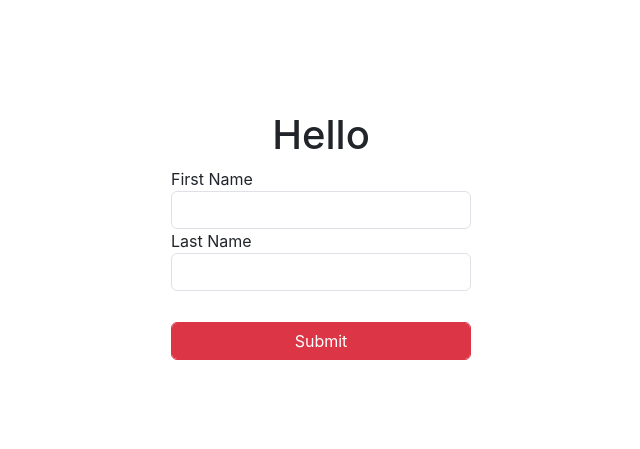
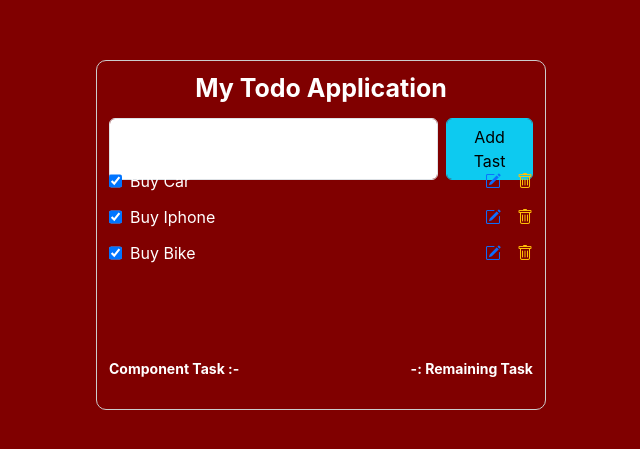
Before and after one commit to raosavan96/ReactJs, a React (Create React App) app in the folder myfirst/: page / in a window 1280 px wide. Shown: the part 165-614 px from the top of the page, without its empty margins (319-959 px from the left). Built offline with nearby package versions, Linux system fonts and the light colour scheme.

Commit message:
todo app

```diff
--- a/myfirst/public/index.html
+++ b/myfirst/public/index.html
@@ -20,6 +20,10 @@
       rel="stylesheet"
       integrity="sha384-QWTKZyjpPEjISv5WaRU9OFeRpok6YctnYmDr5pNlyT2bRjXh0JMhjY6hW+ALEwIH"
       crossorigin="anonymous"
+    />
+    <link
+      rel="stylesheet"
+      href="https://cdn.jsdelivr.net/npm/bootstrap-icons@1.11.3/font/bootstrap-icons.min.css"
     />
     <!--
       Notice the use of %PUBLIC_URL% in the tags above.
--- a/myfirst/src/App.js
+++ b/myfirst/src/App.js
@@ -2,7 +2,8 @@ import "./App.css";
 // import UseStateHook from "./Component/Hooks/UseState/UseState";
 // import Css from "./Component/Css/Css.jsx";
 // import Props from "./Component/Props/Props";
-import Form from "./Component/Form/Form";
+// import Form from "./Component/Form/Form";
+import Todo from "./Component/Todo/Todo";
 
 function App() {
   return (
@@ -10,7 +11,8 @@ function App() {
       {/* <Css /> */}
       {/* <Props /> */}
       {/* <UseStateHook /> */}
-      <Form />
+      {/* <Form /> */}
+      <Todo />
     </>
   );
 }
--- a/myfirst/src/Component/Form/Form.jsx
+++ b/myfirst/src/Component/Form/Form.jsx
@@ -42,7 +42,7 @@ function Form() {
           />
 
           <h5 className="mt-3" style={{ color: "red" }}>
-            {value}
+            {value === "" ? "Error" : value}
           </h5>
           <button className="form-control btn btn-danger" type="submit">
             Submit
--- /dev/null
+++ b/myfirst/src/Component/Todo/Todo.jsx
@@ -0,0 +1,89 @@
+import { useState } from "react";
+import TodoCss from "./Todo.module.css";
+
+function Todo() {
+  const allTask = [
+    {
+      taskName: "Buy Car",
+      complete: true,
+    },
+    {
+      taskName: "Buy Iphone",
+      complete: true,
+    },
+    {
+      taskName: "Buy Bike",
+      complete: true,
+    },
+  ];
+
+  const [task, setTast] = useState("");
+  const [addTast, addTaskFun] = useState(allTask);
+
+  function inputFun(e) {
+    setTast(e.target.value);
+  }
+
+  function handleForm(e) {
+    e.preventDefault();
+  }
+
+  function addTastMain() {
+    if (task) {
+      addTaskFun([...allTask, task]);
+    }
+  }
+
+  return (
+    <>
+      <div className={TodoCss.todo_main}>
+        <div className={TodoCss.todo_box}>
+          <form onSubmit={handleForm}>
+            <h5 className={TodoCss.hedding}>My Todo Application</h5>
+            <div className={TodoCss.input_sec}>
+              <input
+                className="form-control me-2"
+                onChange={inputFun}
+                value={task}
+              />
+              <button
+                className="form-control w-25 btn btn-info"
+                onClick={addTastMain}
+              >
+                Add Tast
+              </button>
+            </div>
+          </form>
+
+          <div className={TodoCss.content_box}>
+            <div className={TodoCss.content_box_items}>
+              {addTast.map((value, index) => (
+                <ul>
+                  <li>
+                    <div className="d-flex aligin-items-center justify-content-between">
+                      <div className="d-flex">
+                        <input type="checkbox" checked={value.complete} />
+                        <p className="m-0 ms-2">{value.taskName}</p>
+                      </div>
+                      <div>
+                        <i class="bi bi-pencil-square text-primary me-3"></i>
+                        <i class="bi bi-trash  text-warning"></i>
+                      </div>
+                    </div>
+                  </li>
+                </ul>
+              ))}
+            </div>
+          </div>
+
+          <div className={TodoCss.footer_content}>
+            <p>Component Task :-</p>
+            <p>-: Remaining Task</p>
+          </div>
+        </div>
+      </div>
+    </>
+  );
+}
+
+export default Todo;
--- /dev/null
+++ b/myfirst/src/Component/Todo/Todo.module.css
@@ -0,0 +1,152 @@
+body {
+  background-color: maroon;
+}
+
+.todo_main {
+  display: flex;
+  justify-content: center;
+  align-items: center;
+  width: 100%;
+  height: 100vh;
+}
+
+.hedding {
+  text-align: center;
+  color: #fff;
+  margin: 0 0 15px 0;
+  font-weight: 700;
+  font-size: 25px;
+}
+
+.todo_box {
+  width: 450px;
+  height: 350px;
+  border: 1px solid #ccc;
+  padding: 12px;
+  border-radius: 10px;
+}
+
+.input_sec {
+  display: flex;
+}
+
+form {
+  height: 25%;
+}
+
+.content_box {
+  height: 63%;
+  overflow: hidden;
+  padding: 15px 0 0 0;
+}
+
+.content_box_items {
+    height: 100%;
+    width: 100%;
+    overflow-y: scroll;
+}
+
+.content_box ul {
+  padding: 0;
+  margin: 0 0 12px 0;
+  list-style: none;
+  color: #fff;
+}
+
+.footer_content {
+  height: 12%;
+  display: flex;
+  justify-content: space-between;
+}
+
+.footer_content p {
+  color: #fff;
+  font-size: 14px;
+  font-weight: 700;
+
+}
+
+
+
+
+
+
+
+
+
+
+
+
+
+
+
+
+
+
+
+
+
+
+
+
+
+
+
+
+
+
+
+
+
+
+
+
+
+
+
+
+
+
+
+
+
+
+
+
+
+
+
+
+
+
+
+
+
+
+
+
+
+
+
+
+
+
+
+
+
+/* For Webkit browsers (Chrome, Safari, etc.) */
+::-webkit-scrollbar {
+    width: 0px; /* Width of the scrollbar */
+}
+
+::-webkit-scrollbar-thumb {
+    background-color: transparent; /* Color of the scrollbar handle */
+    width: 1px;
+    border-radius: 10px; /* Rounded corners of the handle */
+}
+
+::-webkit-scrollbar-track {
+    background-color: transparent; /* Background color of the scrollbar track */
+}
+
+/* For Firefox */
```
